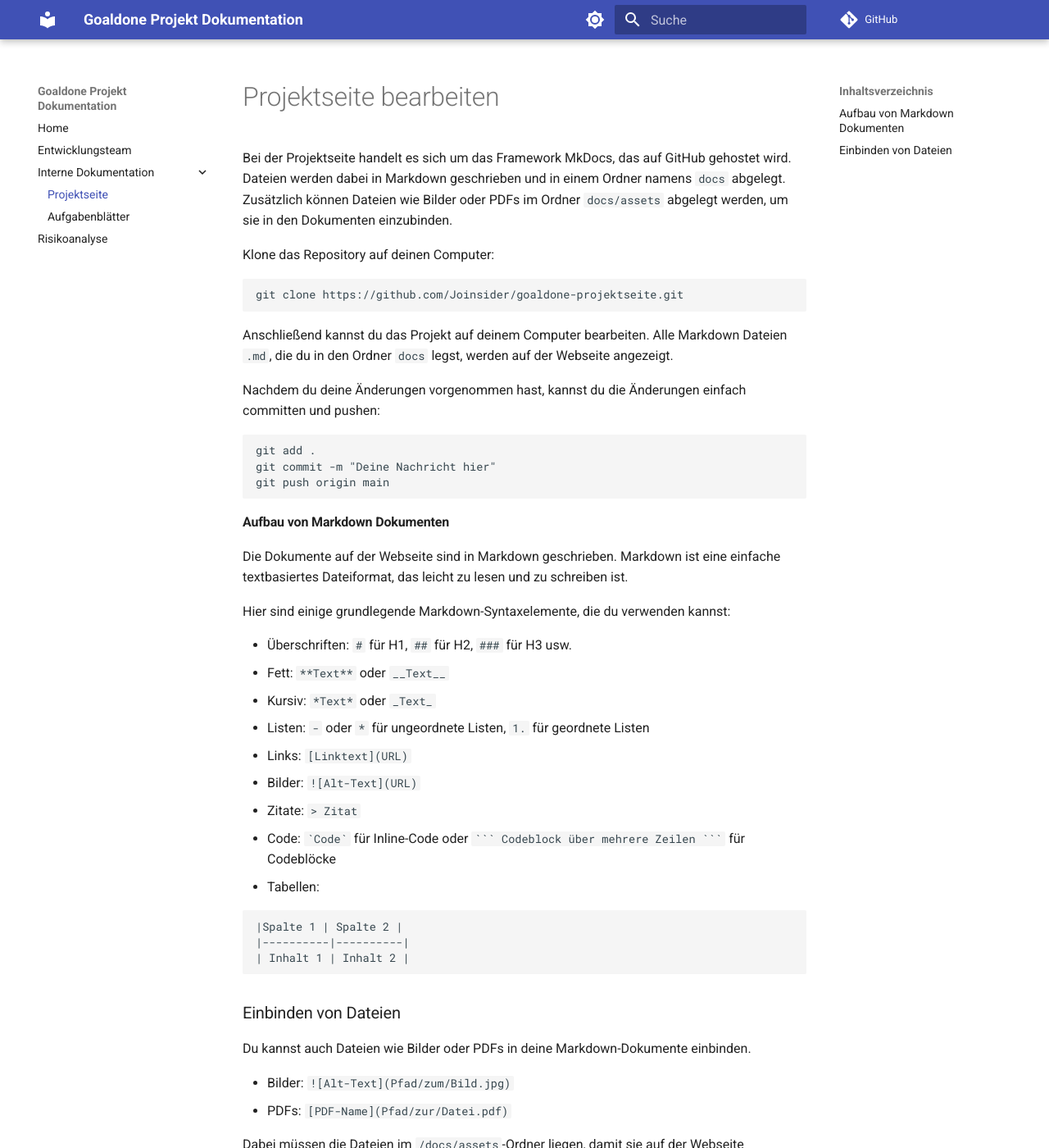
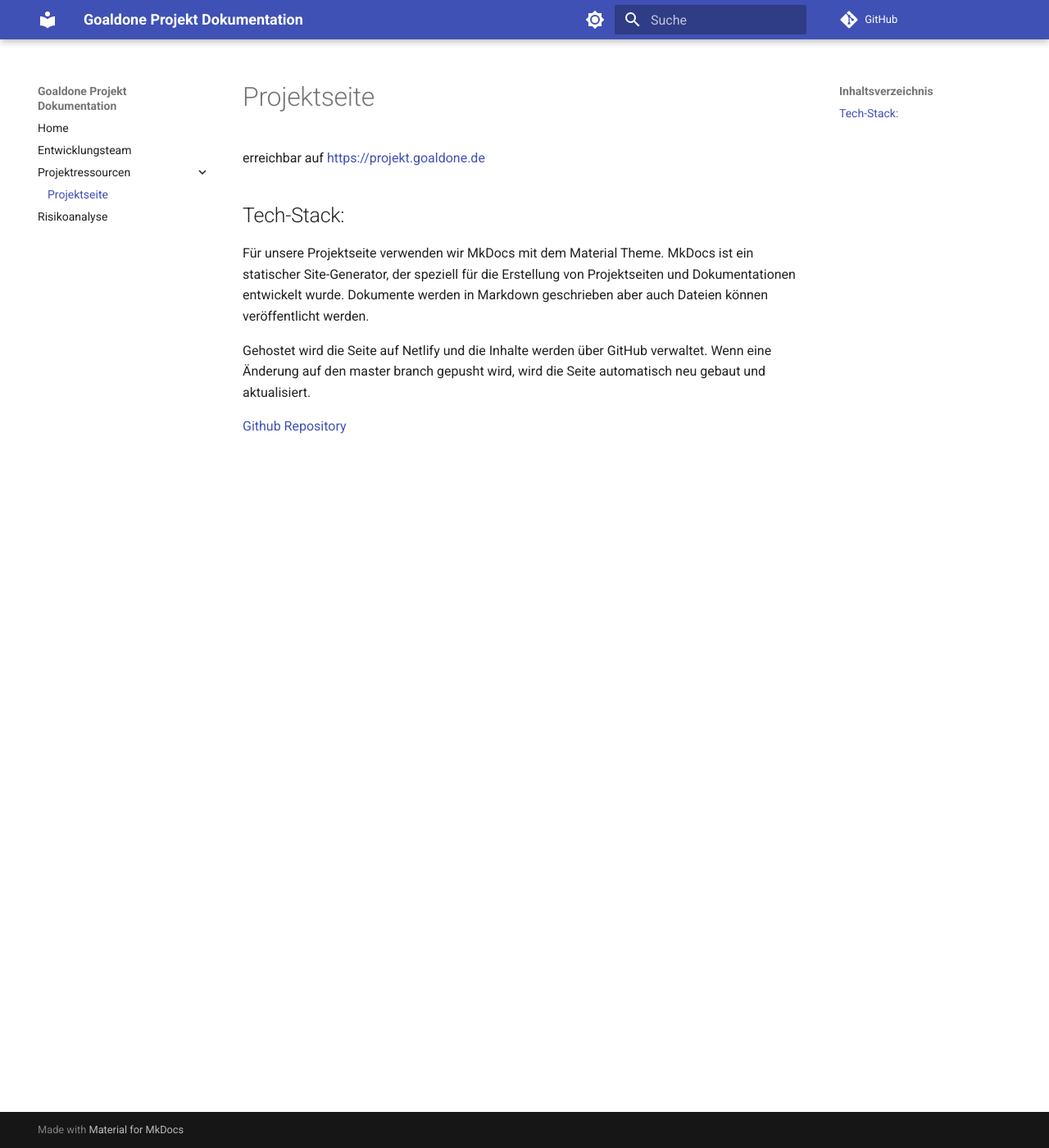
Before and after one commit to goaldone-dhbw/goaldone-projektseite, an MkDocs documentation site: the page built from docs/projektseite.md, in a window 1280 px wide and 1400 px high. Shown: the whole window at 82% size. Built offline with MkDocs 1.6.1 and Material for MkDocs 9.7.7, drawn with Linux system fonts in a browser that asks for light colours; comment, search, counter and statistics services are not loaded; some of the changed text lies outside the part shown.

Commit message:
Cu 869cfmcv6 veroffentlichung der projektrollen auf projektwebseite johannes (#6)
* Entwicklungsteam Aufgaben hinzufügen

* Update Projektressourcen

````diff
--- a/docs/projektseite.md
+++ b/docs/projektseite.md
@@ -1,56 +1,14 @@
-# Projektseite bearbeiten
+# Projektseite
 
-Bei der Projektseite handelt es sich um das Framework MkDocs, das auf GitHub gehostet wird.
-Dateien werden dabei in Markdown geschrieben und in einem Ordner namens `docs` abgelegt.
-Zusätzlich können Dateien wie Bilder oder PDFs im Ordner `docs/assets` abgelegt werden, um sie in den Dokumenten einzubinden.
+erreichbar auf [https://projekt.goaldone.de](https://projekt.goaldone.de)
 
-Klone das Repository auf deinen Computer:
+## Tech-Stack:
 
-```bash
-git clone https://github.com/Joinsider/goaldone-projektseite.git
-```
+Für unsere Projektseite verwenden wir MkDocs mit dem Material Theme.
+MkDocs ist ein statischer Site-Generator, der speziell für die Erstellung von Projektseiten und Dokumentationen entwickelt wurde.
+Dokumente werden in Markdown geschrieben aber auch Dateien können veröffentlicht werden.
 
-Anschließend kannst du das Projekt auf deinem Computer bearbeiten.
-Alle Markdown Dateien `.md`, die du in den Ordner `docs` legst, werden auf der Webseite angezeigt.
+Gehostet wird die Seite auf Netlify und die Inhalte werden über GitHub verwaltet.
+Wenn eine Änderung auf den master branch gepusht wird, wird die Seite automatisch neu gebaut und aktualisiert.
 
-Nachdem du deine Änderungen vorgenommen hast, kannst du die Änderungen einfach committen und pushen:
-
-```bash
-git add .
-git commit -m "Deine Nachricht hier"
-git push origin main
-```
-
-
-#### Aufbau von Markdown Dokumenten
-Die Dokumente auf der Webseite sind in Markdown geschrieben. Markdown ist eine einfache textbasiertes Dateiformat, das leicht zu lesen und zu schreiben ist.
-
-Hier sind einige grundlegende Markdown-Syntaxelemente, die du verwenden kannst:
-
-- Überschriften: `#` für H1, `##` für H2, `###` für H3 usw.
-- Fett: `**Text**` oder `__Text__`
-- Kursiv: `*Text*` oder `_Text_`
-- Listen: `-` oder `*` für ungeordnete Listen, `1.` für geordnete Listen
-- Links: `[Linktext](URL)`
-- Bilder: `![Alt-Text](URL)`
-- Zitate: `> Zitat`
-- Code: `` `Code` `` für Inline-Code oder `` ``` Codeblock über mehrere Zeilen ``` `` für Codeblöcke
-- Tabellen:
-```
-|Spalte 1 | Spalte 2 |
-|----------|----------|
-| Inhalt 1 | Inhalt 2 |
-```
-
-### Einbinden von Dateien
-Du kannst auch Dateien wie Bilder oder PDFs in deine Markdown-Dokumente einbinden.
-
-- Bilder: `![Alt-Text](Pfad/zum/Bild.jpg)`
-- PDFs: `[PDF-Name](Pfad/zur/Datei.pdf)`
-
-Dabei müssen die Dateien im `/docs/assets`-Ordner liegen, damit sie auf der Webseite eingebunden werden können.
-
-Ein Beispiel:
-
-- `[Beispiel-PDF](assets/moodle/Aufgabenblatt1.pdf){ .md-button .md-button--primary }`
-- `[Andere Dateien](assets/moodle/03-Aufwandserfassung.xlsx){ .md-button .md-button--primary }`
+[Github Repository](https://github.com/Joinsider/goaldone-projektseite)
--- a/mkdocs.yml
+++ b/mkdocs.yml
@@ -38,7 +38,6 @@ plugins:
 nav:
   - Home: index.md
   - Entwicklungsteam: entwicklungsteam.md
-  - Interne Dokumentation:
+  - Projektressourcen:
       - Projektseite: projektseite.md
-      - Aufgabenblätter: aufgabenblaetter.md
   - Risikoanalyse: risikoanalyse.md
````
Also changed, not shown: docs/aufgabenblaetter.md (deleted, +0 -24 lines), 10 other files.
